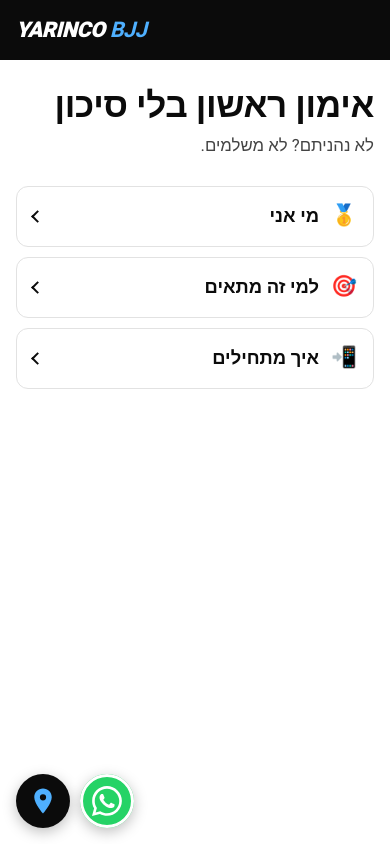
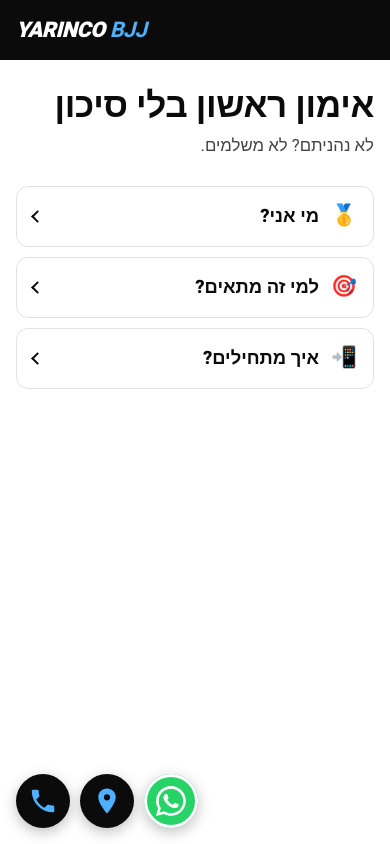
Before and after one commit to YarinCo6/yarinco-bjj, a plain HTML site: page index.html in a window 390 px wide. Drawn offline with Linux system fonts and the light colour scheme.

Commit message:
Phone: call button, question-mark titles, copy updates
Co-Authored-By: Claude Opus 5.5 <noreply@anthropic.com>

```diff
--- a/index.html
+++ b/index.html
@@ -323,15 +323,15 @@
   <h1 class="one-title">אימון ראשון בלי סיכון</h1>
   <p class="one-sub">לא נהניתם? לא משלמים.</p>
   <div class="tiles">
-    <button class="tile" data-open="pop-about"><span class="ic">🥇</span>מי אני<span class="go" aria-hidden="true"></span></button>
-    <button class="tile" data-open="pop-who"><span class="ic">🎯</span>למי זה מתאים<span class="go" aria-hidden="true"></span></button>
-    <button class="tile" data-open="pop-start"><span class="ic">📲</span>איך מתחילים<span class="go" aria-hidden="true"></span></button>
+    <button class="tile" data-open="pop-about"><span class="ic">🥇</span>מי אני?<span class="go" aria-hidden="true"></span></button>
+    <button class="tile" data-open="pop-who"><span class="ic">🎯</span>למי זה מתאים?<span class="go" aria-hidden="true"></span></button>
+    <button class="tile" data-open="pop-start"><span class="ic">📲</span>איך מתחילים?<span class="go" aria-hidden="true"></span></button>
   </div>
 
   <dialog class="pop" id="pop-about">
     <button class="x" aria-label="סגירה">✕</button>
-    <h2><span class="ic">🥇</span>מי אני</h2>
-    <p>מתחרה פעיל בארץ ובעולם.<br>בעל כ־10 שנות ניסיון.</p>
+    <h2><span class="ic">🥇</span>מי אני?</h2>
+    <p>אני ירין כהן, מתחרה פעיל בארץ ובעולם.<br>בעל כ־10 שנות ניסיון.</p>
     <ul>
       <li>מקום ראשון, אליפות ישראל 2025</li>
       <li>מקום ראשון, אליפות הצפון 2025</li>
@@ -341,18 +341,18 @@
   </dialog>
   <dialog class="pop" id="pop-who">
     <button class="x" aria-label="סגירה">✕</button>
-    <h2><span class="ic">🎯</span>למי זה מתאים</h2>
+    <h2><span class="ic">🎯</span>למי זה מתאים?</h2>
     <ul>
-      <li>מתחילים מאפס, בלי ניסיון ובלי כושר</li>
+      <li>מתחילים מאפס, אין צורך בניסיון קודם או בכושר, נשיג אותם ביחד.</li>
+      <li>מי שרוצה להשיג תחושת ביטחון ואת היכולת להגן על עצמו</li>
       <li>מתחרים שרוצים לעלות רמה</li>
-      <li>מי שרוצה להשיג תחושת ביטחון ואת היכולת להגן על עצמו</li>
     </ul>
     <p class="muted">ג'יו ג'יטסו ברזילאי · MMA · הגנה עצמית</p>
     <img class="pop-img photo" src="img/grapple-2.webp" alt="ירין בקרב בתחרות" width="1200" height="800">
   </dialog>
   <dialog class="pop" id="pop-start">
     <button class="x" aria-label="סגירה">✕</button>
-    <h2><span class="ic">📲</span>איך מתחילים</h2>
+    <h2><span class="ic">📲</span>איך מתחילים?</h2>
     <ol>
       <li>שולחים הודעה בוואטסאפ</li>
       <li>מתאמים אימון היכרות</li>
@@ -594,6 +594,7 @@
 <div class="float">
   <a class="ico ico-wa wa-link" href="#" aria-label="וואטסאפ"><svg viewBox="0 0 24 24" fill="currentColor" aria-hidden="true"><path d="M17.5 14.4c-.3-.1-1.8-.9-2-1-.3-.1-.5-.1-.7.1-.2.3-.8 1-.9 1.2-.2.2-.3.2-.6.1-.3-.1-1.3-.5-2.4-1.5-.9-.8-1.5-1.8-1.7-2.1-.2-.3 0-.5.1-.6l.4-.5c.2-.2.2-.3.3-.5.1-.2 0-.4 0-.5l-.9-2.2c-.2-.6-.5-.5-.7-.5h-.6c-.2 0-.5.1-.8.4-.3.3-1 1-1 2.5s1.1 2.9 1.2 3.1c.1.2 2.1 3.2 5.1 4.5.7.3 1.3.5 1.7.6.7.2 1.4.2 1.9.1.6-.1 1.8-.7 2-1.4.2-.7.2-1.3.2-1.4-.1-.2-.3-.3-.6-.4zM12 21.8c-1.8 0-3.5-.5-5-1.4l-.4-.2-3.7 1 1-3.6-.2-.4c-1-1.6-1.5-3.3-1.5-5.2C2.2 6.6 6.6 2.2 12 2.2c2.6 0 5.1 1 6.9 2.9 1.8 1.8 2.9 4.3 2.9 6.9 0 5.4-4.4 9.8-9.8 9.8zm8.4-18.2C18.1 1.3 15.2 0 12 0 5.5 0 .1 5.3.1 11.9c0 2.1.5 4.1 1.6 5.9L0 24l6.3-1.6c1.7.9 3.7 1.4 5.7 1.4 6.6 0 11.9-5.3 11.9-11.9 0-3.2-1.2-6.2-3.5-8.3z"/></svg></a>
   <a class="ico ico-map" target="_blank" rel="noopener" href="https://www.google.com/maps/search/?api=1&query=%D7%94%D7%A8%D7%91%20%D7%99%D7%95%D7%A1%D7%A3%20%D7%A6%D7%95%D7%91%D7%A8%D7%99%2022%20%D7%AA%D7%9C%20%D7%90%D7%91%D7%99%D7%91" aria-label="מיקום בגוגל מפות"><svg viewBox="0 0 24 24" fill="currentColor" aria-hidden="true"><path d="M12 2C8.1 2 5 5.1 5 9c0 5.2 7 13 7 13s7-7.8 7-13c0-3.9-3.1-7-7-7zm0 9.5A2.5 2.5 0 1 1 12 6.5a2.5 2.5 0 0 1 0 5z"/></svg></a>
+  <a class="ico ico-map ico-call" href="tel:+972558827522" aria-label="התקשרו"><svg viewBox="0 0 24 24" fill="currentColor" aria-hidden="true"><path d="M6.6 10.8a15.1 15.1 0 0 0 6.6 6.6l2.2-2.2a1 1 0 0 1 1-.25 11.4 11.4 0 0 0 3.6.57 1 1 0 0 1 1 1V20a1 1 0 0 1-1 1A17 17 0 0 1 3 4a1 1 0 0 1 1-1h3.5a1 1 0 0 1 1 1c0 1.25.2 2.45.57 3.6a1 1 0 0 1-.25 1z"/></svg></a>
 </div>
 
 <script>
```
